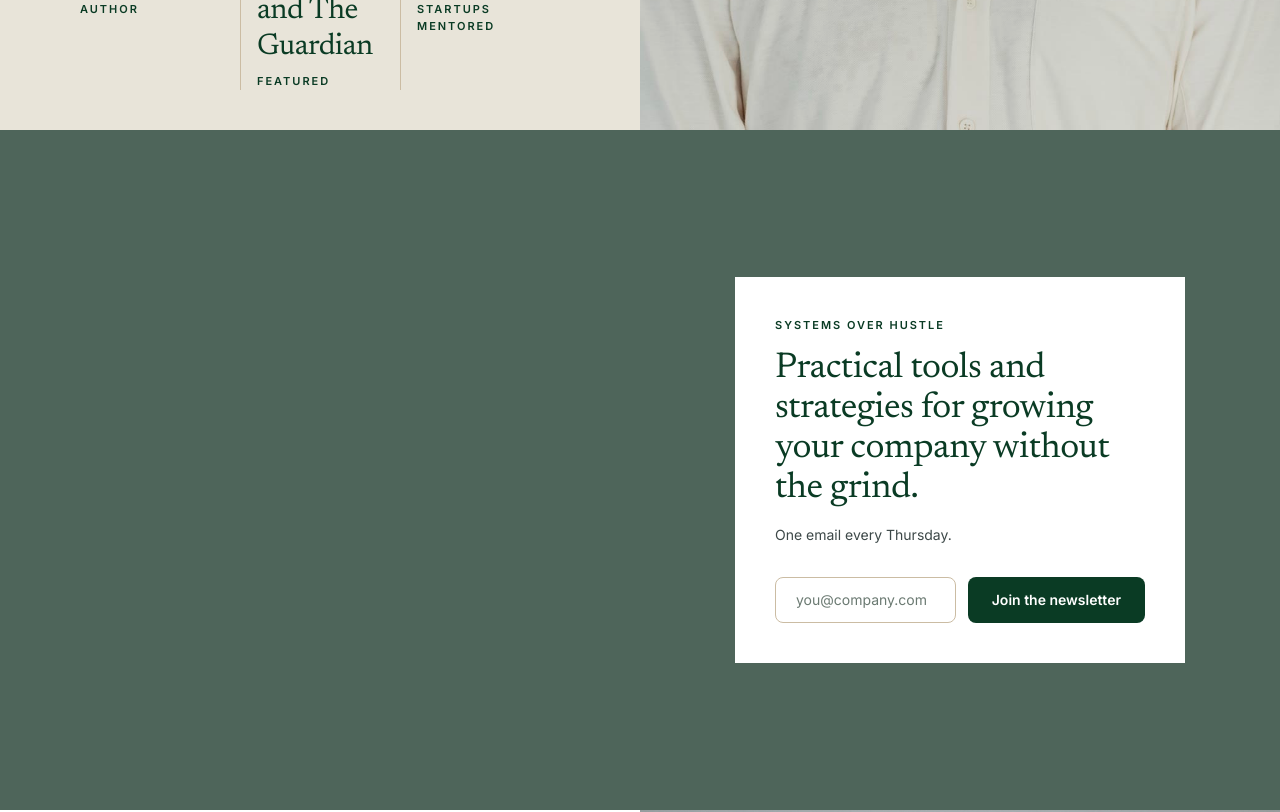
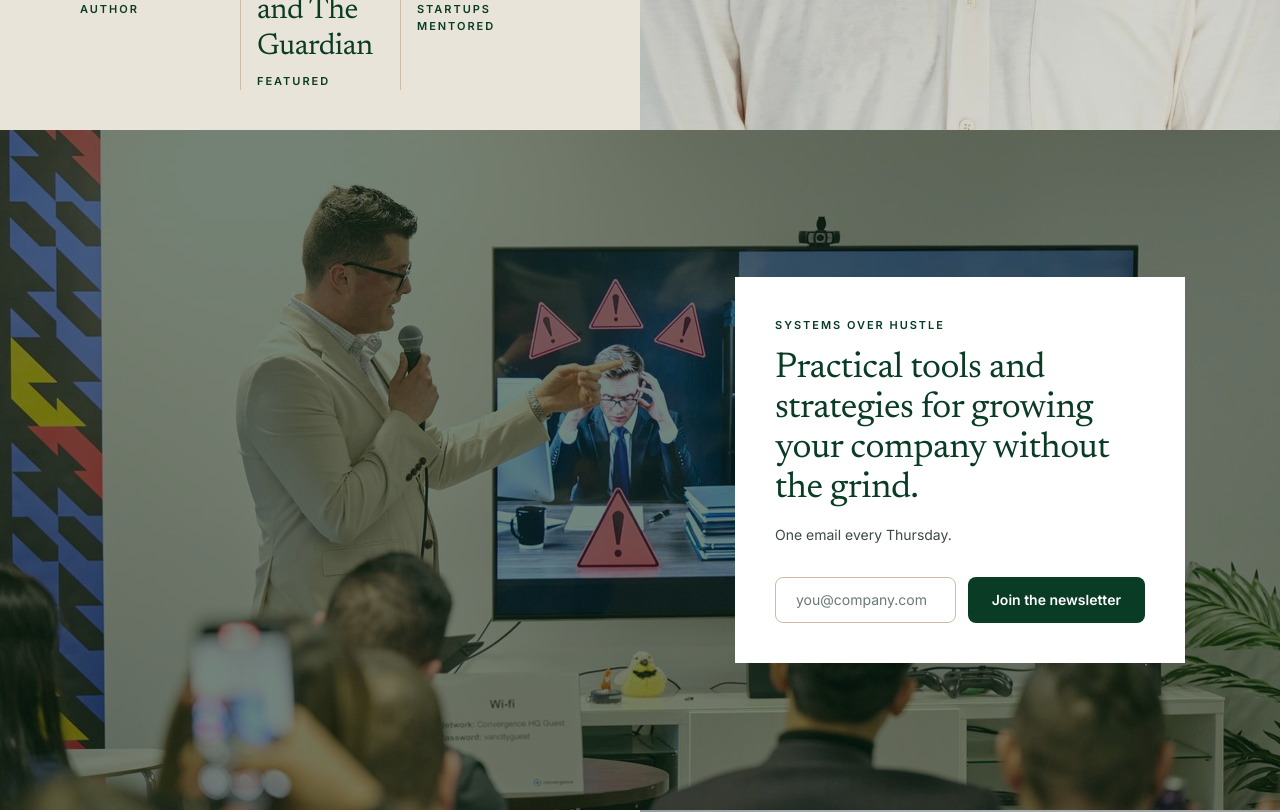
Before and after one commit to thenikvassev/nikvassev-site, a Next.js app: page / in a window 1280 px wide. Shown: the part 860-1672 px from the top of the page. Built offline with nearby package versions, Linux system fonts and the light colour scheme.

Commit message:
Show photos through the dark newsletter and contact bands.
Absolute cinematic frames were losing height to a forced relative wrapper, so those bands rendered as flat green. Keep the #032415 scrim.

Co-authored-by: thenikvassev <thenikvassev@users.noreply.github.com>

```diff
--- a/src/app/page.tsx
+++ b/src/app/page.tsx
@@ -90,7 +90,7 @@ export default function HomePage() {
           className="absolute inset-0 h-full w-full"
           objectPosition="center"
         />
-        <div className="absolute inset-0 bg-forest-dark/70" />
+        <div className="absolute inset-0 bg-forest-dark/55" />
         <div className="relative grid min-h-[85vh] lg:grid-cols-2">
           <div className="hidden lg:block" />
           <div className="flex items-center justify-center px-5 py-20 md:px-12">
@@ -200,7 +200,7 @@ export default function HomePage() {
           className="absolute inset-0 h-full w-full"
           objectPosition="center 30%"
         />
-        <div className="absolute inset-0 bg-forest-dark/70" />
+        <div className="absolute inset-0 bg-forest-dark/55" />
         <div className="relative grid min-h-[75vh] lg:grid-cols-2">
           <div className="flex items-center px-5 py-20 md:px-12 lg:px-16">
             <div className="copy-measure text-white">
--- a/src/components/CinematicPhoto.tsx
+++ b/src/components/CinematicPhoto.tsx
@@ -18,7 +18,11 @@ export function CinematicPhoto({
   sizes = "100vw",
 }: Props) {
   return (
-    <div className={`relative overflow-hidden bg-cream ${className}`}>
+    <div
+      className={`overflow-hidden bg-cream ${
+        className.includes("absolute") ? "" : "relative"
+      } ${className}`}
+    >
       <Image
         src={src}
         alt={alt}
```
